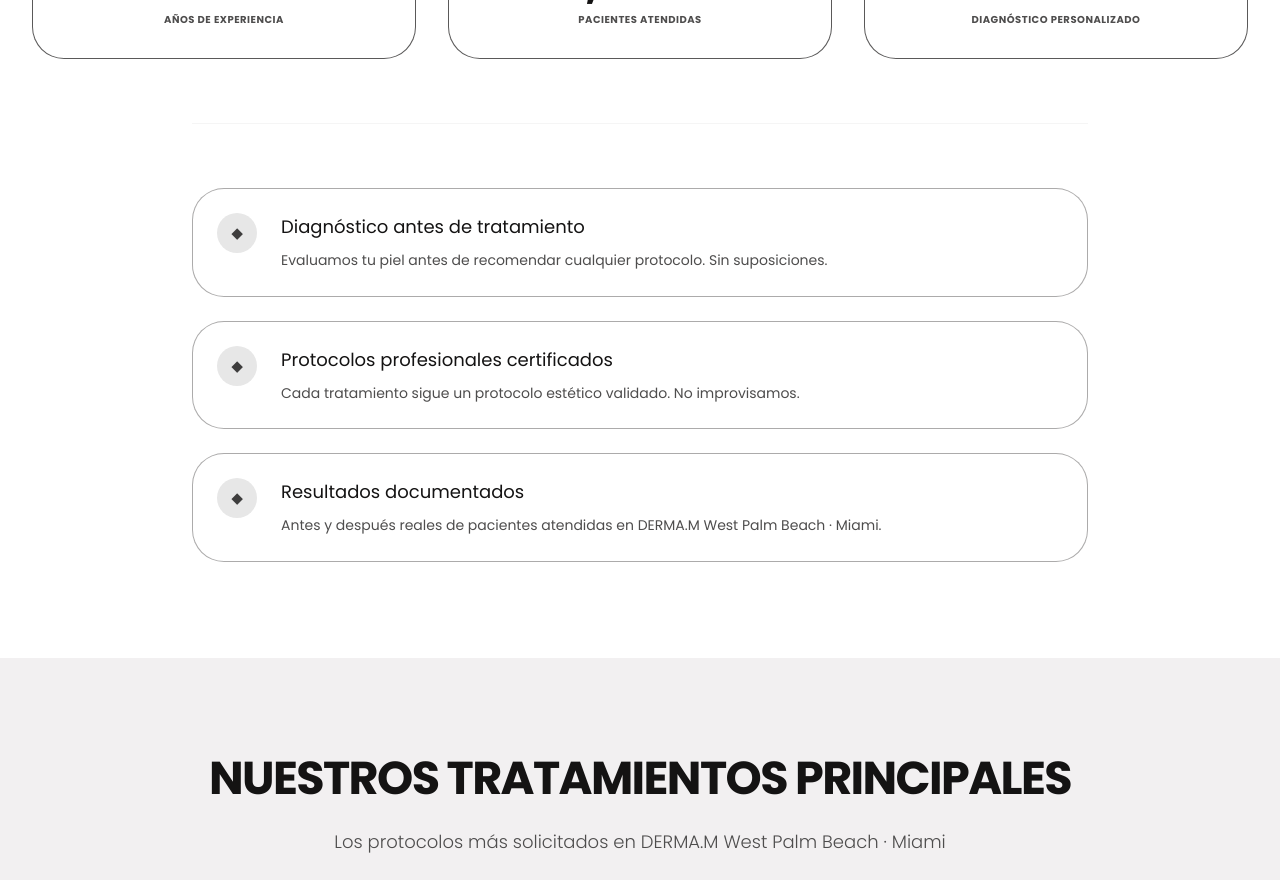
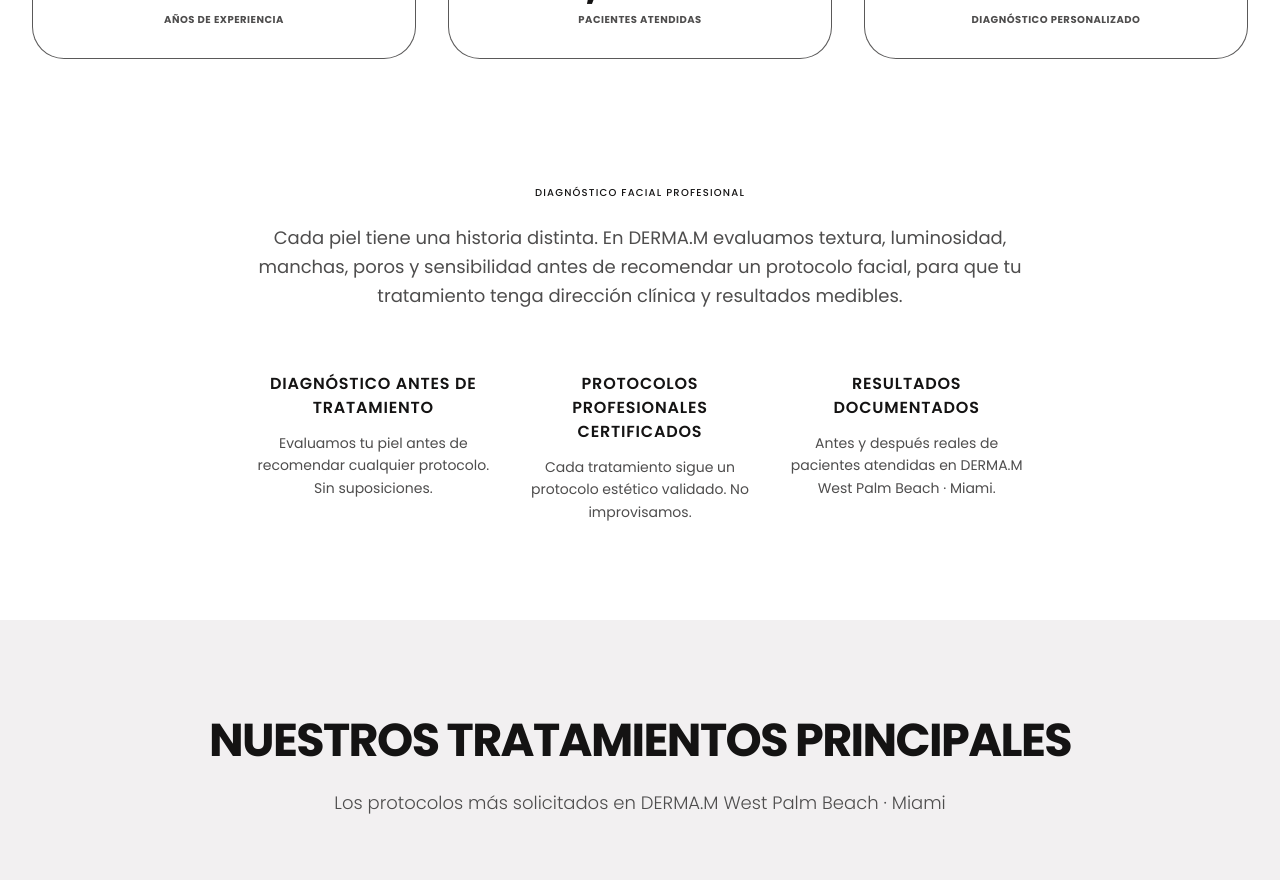
Before and after one commit to empathoai/dermam-website, a React (Vite) app: page /en/facial-treatments in a window 1280 px wide. Shown: the part 1000-1880 px from the top of the page. Built offline with nearby package versions, Linux system fonts and the light colour scheme; grey boxes are pictures that could not be loaded.

Commit message:
feat(ui): refine hub intro editorial layout

```diff
--- a/src/components/sections/hubs/HubIntroSection.tsx
+++ b/src/components/sections/hubs/HubIntroSection.tsx
@@ -32,31 +32,33 @@ export default function HubIntroSection({ content }: HubIntroSectionProps) {
             ))}
           </div>
 
-          <div className="h-px bg-border-soft/50 w-full max-w-4xl mx-auto" aria-hidden="true" />
-
-          {/* Benefit Cards */}
-          <div className="flex flex-col gap-6 max-w-4xl mx-auto w-full">
+          <div className="max-w-3xl mx-auto mt-16">
+            <p className="text-label-xs font-medium uppercase tracking-[0.12em] text-text-muted mb-6 text-center">
+              {content.editorialLabel}
+            </p>
+            <p className="text-text-secondary text-lg leading-relaxed text-center mb-12">
+              {content.editorialBody}
+            </p>
+            <div className="grid grid-cols-1 md:grid-cols-3 gap-8">
               {content.benefits.map((benefit, idx) => (
                 <motion.div
                   key={idx}
-                initial={{ opacity: 0, x: idx % 2 === 0 ? -10 : 10 }}
-                whileInView={{ opacity: 1, x: 0 }}
+                  initial={{ opacity: 0, y: 10 }}
+                  whileInView={{ opacity: 1, y: 0 }}
                   viewport={{ once: true }}
-                className="flex items-start gap-6 p-6 rounded-[2rem] bg-white border border-border-card/50 hover:border-base-900 hover:shadow-subtle hover:-translate-y-1 transition-all duration-300 ease-[cubic-bezier(0.22,1,0.36,1)] group"
+                  transition={{ delay: idx * 0.1 }}
+                  className="flex flex-col gap-3 text-center"
                 >
-                <div className="w-10 h-10 rounded-full bg-base-900/10 text-base-900 flex items-center justify-center flex-shrink-0 group-hover:bg-base-900 group-hover:text-base-100 transition-colors duration-500">
-                  <span className="text-sm font-bold opacity-80 group-hover:opacity-100">◆</span>
-                </div>
-                <div>
-                  <h3 className="text-lg font-sans text-text-primary mb-2">
+                  <div className="w-8 h-px bg-border-strong mx-auto" />
+                  <h3 className="text-base font-semibold text-text-primary uppercase tracking-[0.05em]">
                     {benefit.title}
                   </h3>
                   <p className="text-sm text-text-secondary leading-relaxed">
                     {benefit.description}
                   </p>
-                </div>
                 </motion.div>
               ))}
+            </div>
           </div>
         </div>
       </Container>
--- a/src/data/bodyHubContent.ts
+++ b/src/data/bodyHubContent.ts
@@ -29,6 +29,8 @@ export const bodyHubContent: HubPageContent = {
       { value: '1,000+', label: 'Pacientes atendidas' },
       { value: '100%', label: 'Diagnóstico personalizado' }
     ],
+    editorialLabel: 'Cuidado corporal con criterio',
+    editorialBody: 'Los tratamientos corporales no deberían sentirse genéricos. Revisamos tu objetivo, tu momento del proceso y la respuesta de tu cuerpo para orientar un protocolo realista, seguro y profesional.',
     benefits: [
       {
         title: 'Evaluación antes de protocolo',
--- a/src/data/dentalHubContent.ts
+++ b/src/data/dentalHubContent.ts
@@ -29,6 +29,8 @@ export const dentalHubContent: HubPageContent = {
       { value: 'Bilingüe', label: 'Entorno' },
       { value: 'Profesional', label: 'Cuidado' }
     ],
+    editorialLabel: 'Estética dental con acompañamiento',
+    editorialBody: 'La experiencia dental en DERMA.M se enfoca en orientación clara, cuidado profesional y confianza. Te ayudamos a entender opciones, tiempos y próximos pasos antes de decidir.',
     benefits: [
       {
         title: 'Evaluación antes de tratamiento',
--- a/src/data/facialHubContent.ts
+++ b/src/data/facialHubContent.ts
@@ -29,6 +29,8 @@ export const facialHubContent: HubPageContent = {
       { value: '1,000+', label: 'Pacientes atendidas' },
       { value: '100%', label: 'Diagnóstico personalizado' }
     ],
+    editorialLabel: 'Diagnóstico facial profesional',
+    editorialBody: 'Cada piel tiene una historia distinta. En DERMA.M evaluamos textura, luminosidad, manchas, poros y sensibilidad antes de recomendar un protocolo facial, para que tu tratamiento tenga dirección clínica y resultados medibles.',
     benefits: [
       {
         title: 'Diagnóstico antes de tratamiento',
--- a/src/data/laserLightHubContent.ts
+++ b/src/data/laserLightHubContent.ts
@@ -29,6 +29,8 @@ export const laserLightHubContent: HubPageContent = {
       { value: 'Protocolos', label: 'Personalizados' },
       { value: 'Evaluación', label: 'Antes de iniciar' }
     ],
+    editorialLabel: 'Tecnología guiada por evaluación',
+    editorialBody: 'La luz y la aparatología funcionan mejor cuando se aplican con criterio. Antes de iniciar, revisamos tu piel, tu historial y tu objetivo para elegir intensidad, frecuencia y cuidados adecuados.',
     benefits: [
       {
         title: 'Tecnología con criterio profesional',
--- a/src/types/hub.ts
+++ b/src/types/hub.ts
@@ -58,6 +58,8 @@ export interface HubPageContent {
   };
   intro: {
     stats: Array<{ value: string; label: string }>;
+    editorialLabel: string;
+    editorialBody: string;
     benefits: Array<{ title: string; description: string }>;
   };
   featured: {
```
Lines whose indentation alone changed are shown as unchanged.
